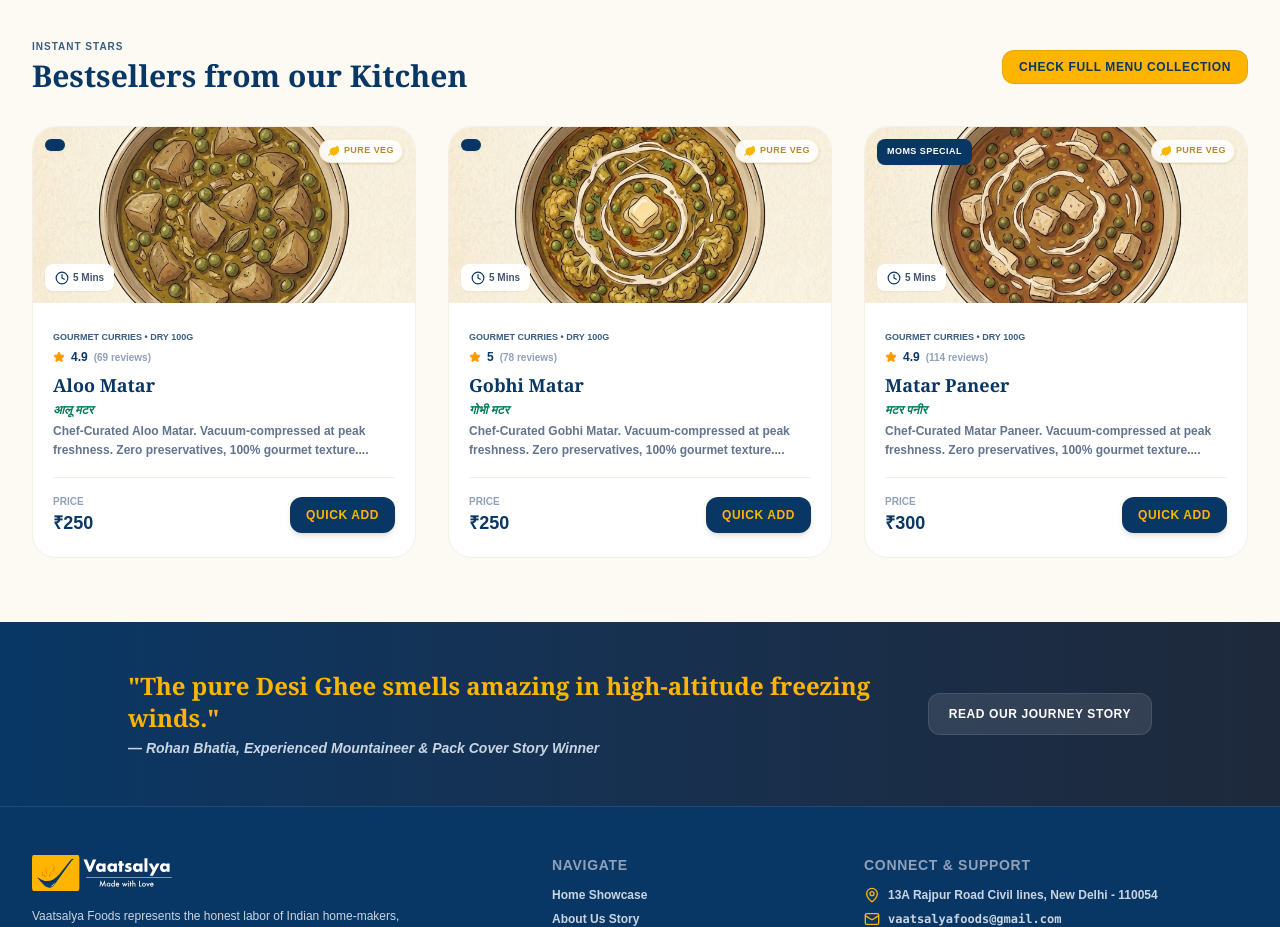
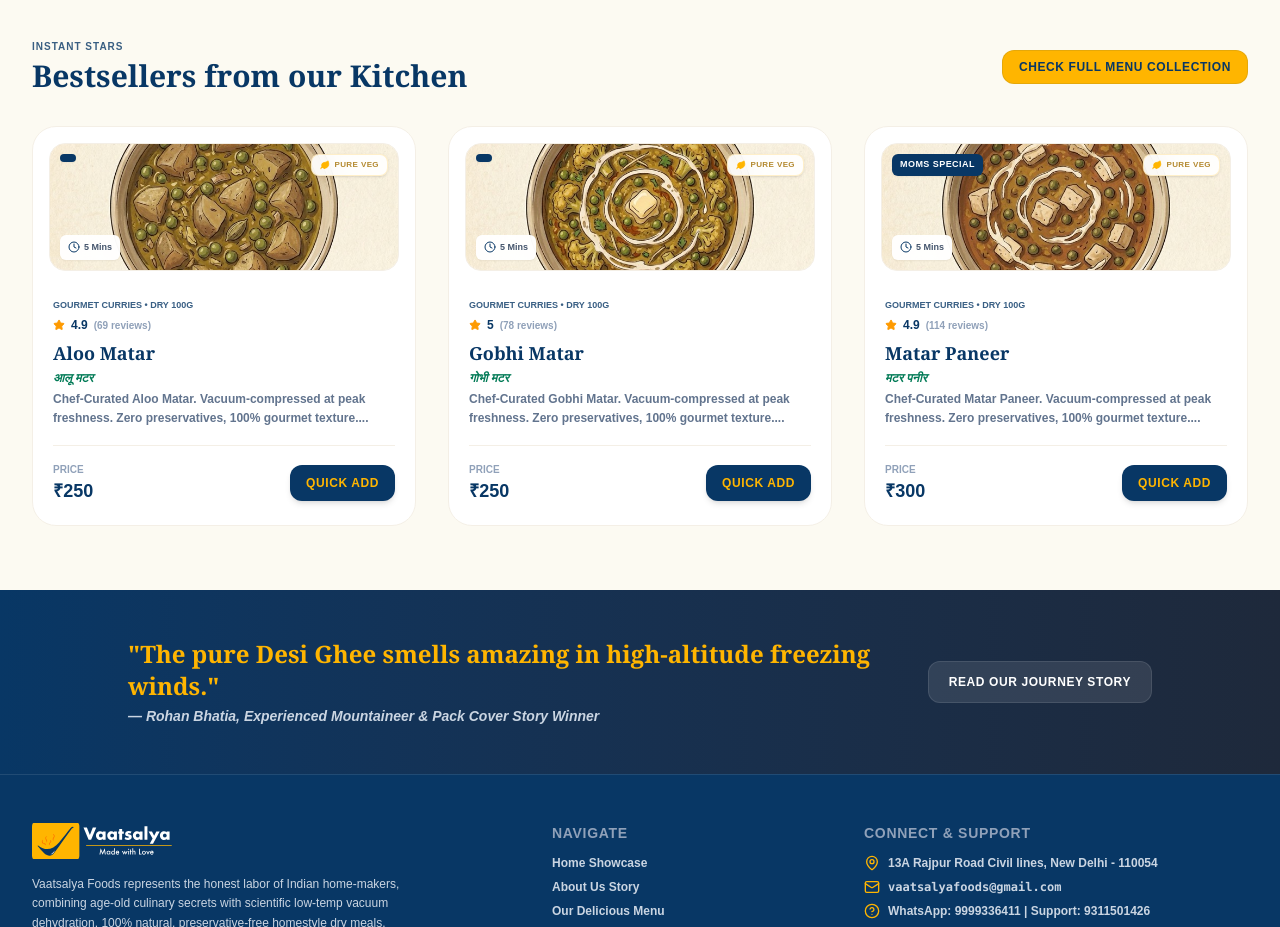
Before and after one commit to dhruvmishra144/newVaatsalya, a Next.js app: page / in a window 1280 px wide. Shown: the part 2220-3147 px from the top of the page. Built offline with nearby package versions, Linux system fonts and the light colour scheme.

Commit message:
Refine card layout: shrink image size to h-32 and add premium padded framing border to separate food plate from edges

```diff
--- a/src/components/HomePage.tsx
+++ b/src/components/HomePage.tsx
@@ -371,7 +371,8 @@
                 className="bg-white rounded-3xl border border-warm-soft overflow-hidden hover:shadow-lg transition-all duration-300 flex flex-col justify-between group"
               >
                 {/* Image Section */}
-                <div className="relative h-44 overflow-hidden">
+                <div className="p-4 pb-0">
+                  <div className="relative h-32 rounded-2xl overflow-hidden bg-[#FAF8F5] border border-warm-soft">
                     <img
                       src={product.imageUrl}
                       alt={product.name}
@@ -380,18 +381,19 @@
                     />
 
                     {/* Category marker */}
-                  <span className="absolute top-3 left-3 bg-navy text-white text-[9px] font-black uppercase tracking-wider px-2.5 py-1.5 rounded-lg shadow-xs">
+                    <span className="absolute top-2.5 left-2.5 bg-navy text-white text-[9px] font-black uppercase tracking-wider px-2 py-1 rounded-md shadow-xs">
                       {product.chefTag}
                     </span>
 
-                  <span className="absolute top-3 right-3 bg-white/90 backdrop-blur-sm px-2 py-1 rounded-xl flex items-center gap-1 shadow-sm text-[9px] font-black uppercase tracking-wider text-[#B48A30] border border-[#FFB500]/20">
-                    <Leaf className="w-3 h-3 text-[#FFB500] fill-[#FFB500]" />
+                    <span className="absolute top-2.5 right-2.5 bg-white/90 backdrop-blur-sm px-2 py-1 rounded-lg flex items-center gap-1 shadow-sm text-[8px] font-black uppercase tracking-wider text-[#B48A30] border border-[#FFB500]/20">
+                      <Leaf className="w-2.5 h-2.5 text-[#FFB500] fill-[#FFB500]" />
                       <span>Pure Veg</span>
                     </span>
 
-                  <div className="absolute bottom-3 left-3 bg-white/95 backdrop-blur-sm p-1.5 px-2.5 rounded-lg flex items-center gap-1 shadow-xs text-[10px] font-black text-slate-600">
-                    <Clock className="w-3.5 h-3.5 text-navy" />
+                    <div className="absolute bottom-2.5 left-2.5 bg-white/95 backdrop-blur-sm p-1.5 px-2 rounded-md flex items-center gap-1 shadow-xs text-[9px] font-black text-slate-600">
+                      <Clock className="w-3 h-3 text-navy" />
                       <span>{product.prepTime}</span>
+                    </div>
                   </div>
                 </div>
 
--- a/src/components/MenuPage.tsx
+++ b/src/components/MenuPage.tsx
@@ -149,7 +149,8 @@
                 className="bg-white rounded-3xl border border-warm-soft overflow-hidden hover:shadow-md transition-all duration-300 flex flex-col justify-between group"
               >
                 {/* Image Section */}
-                <div className="relative h-44 overflow-hidden">
+                <div className="p-4 pb-0">
+                  <div className="relative h-32 rounded-2xl overflow-hidden bg-[#FAF8F5] border border-warm-soft">
                     <img
                       src={product.imageUrl}
                       alt={product.name}
@@ -159,19 +160,20 @@
 
                     {/* Category marker */}
                     {product.chefTag && (
-                    <span className="absolute top-3 left-3 bg-navy text-warm-cream text-[9px] font-black uppercase tracking-wider px-2.5 py-1.5 rounded-lg shadow-xs">
+                      <span className="absolute top-2.5 left-2.5 bg-navy text-warm-cream text-[9px] font-black uppercase tracking-wider px-2 py-1 rounded-md shadow-xs">
                         {product.chefTag}
                       </span>
                     )}
 
-                  <span className="absolute top-3 right-3 bg-white/90 backdrop-blur-sm px-2 py-1 rounded-xl flex items-center gap-1 shadow-sm text-[9px] font-black uppercase tracking-wider text-[#B48A30] border border-[#FFB500]/20">
-                    <Leaf className="w-3 h-3 text-[#FFB500] fill-[#FFB500]" />
+                    <span className="absolute top-2.5 right-2.5 bg-white/90 backdrop-blur-sm px-2 py-1 rounded-lg flex items-center gap-1 shadow-sm text-[8px] font-black uppercase tracking-wider text-[#B48A30] border border-[#FFB500]/20">
+                      <Leaf className="w-2.5 h-2.5 text-[#FFB500] fill-[#FFB500]" />
                       <span>Pure Veg</span>
                     </span>
 
-                  <div className="absolute bottom-3 left-3 bg-white/95 backdrop-blur-sm p-1.5 px-2.5 rounded-lg flex items-center gap-1 shadow-xs text-[10px] font-black text-slate-600">
-                    <Clock className="w-3.5 h-3.5 text-navy" />
+                    <div className="absolute bottom-2.5 left-2.5 bg-white/95 backdrop-blur-sm p-1.5 px-2 rounded-md flex items-center gap-1 shadow-xs text-[9px] font-black text-slate-600">
+                      <Clock className="w-3 h-3 text-navy" />
                       <span>{product.prepTime}</span>
+                    </div>
                   </div>
                 </div>
 
```
Lines whose indentation alone changed are shown as unchanged.
